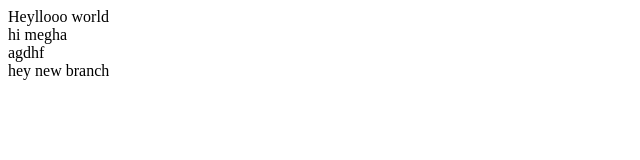
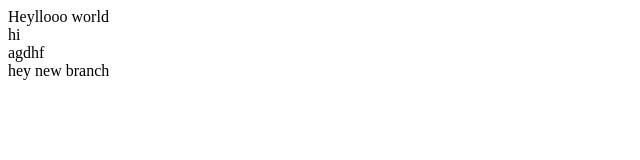
Before and after one commit to megharosejayan/bug-free-octo-tribble, a plain HTML site: page index.html in a window 1280 px wide. Shown: the full height of the page, 0-640 px from the left. Drawn offline with Linux system fonts and the light colour scheme.

Commit message:
Update index.html

```diff
--- a/index.html
+++ b/index.html
@@ -1,4 +1,4 @@
 <div>Heyllooo world</div>
-<div>hi megha</div>
+<div>hi</div>
 <div>agdhf</div>
 hey new branch
```
